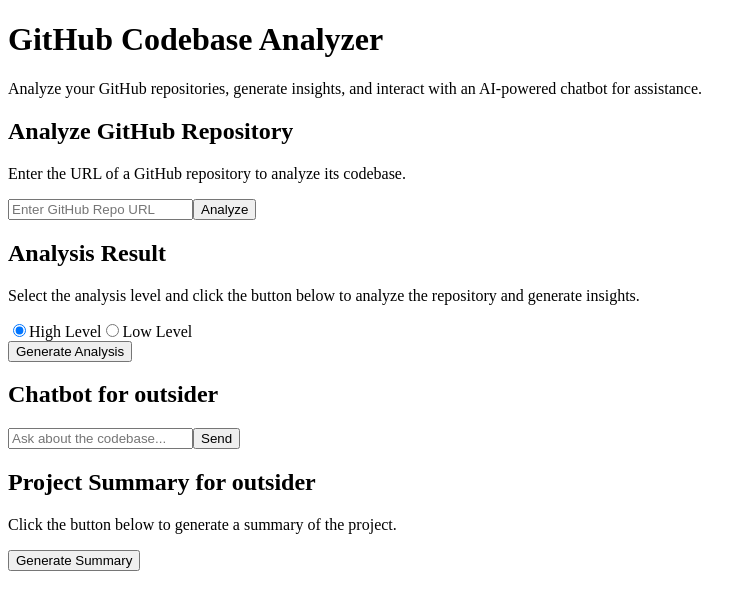
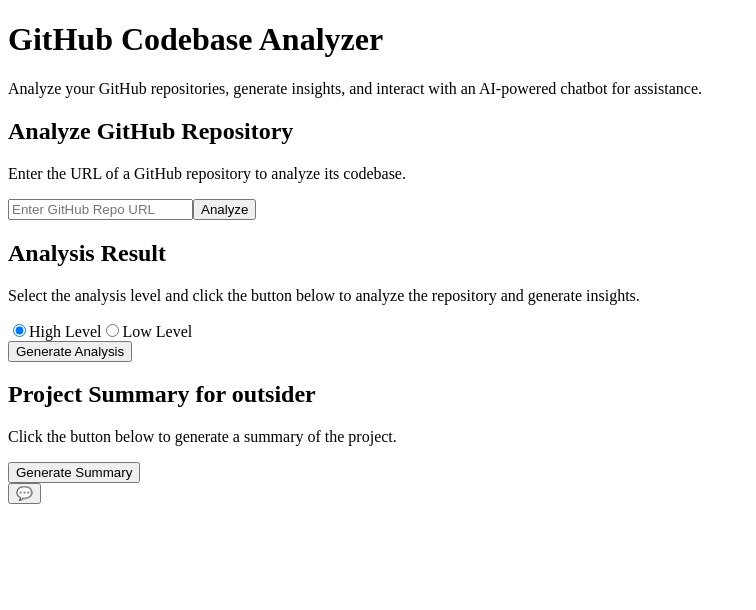
Before and after one commit to Ebin746/tinkhack, a Next.js app: page /dashboard in a window 1280 px wide. Shown: the top 610 px of the page, without its empty margins (0-756 px from the left). Built offline with nearby package versions, Linux system fonts and the light colour scheme.

Commit message:
feat: add chatbot toggle functionality and improve dashboard layout

```diff
--- a/src/app/dashboard/page.tsx
+++ b/src/app/dashboard/page.tsx
@@ -1,15 +1,19 @@
-
+"use client";
+import { useState } from "react";
 import RepoInput from "@/components/RepoInput";
 import AnalysisResult from "@/components/AnalysisResult";
 import Chatbot from "@/components/Chatbot";
 import Summarizer from "@/components/Summarizer";
 
 export default function Dashboard() {
+  const [isChatbotOpen, setIsChatbotOpen] = useState(false);
 
-
+  const toggleChatbot = () => {
+    setIsChatbotOpen(!isChatbotOpen);
+  };
 
   return (
- <main className="container mx-auto p-8 bg-white text-black min-h-screen">
+    <main className="container mx-auto p-8 bg-white text-black min-h-screen relative">
       <h1 className="text-4xl font-extrabold text-center mb-8 text-gray-800">
         GitHub Codebase Analyzer
       </h1>
@@ -19,9 +23,36 @@
       <div className="space-y-12">
         <RepoInput />
         <AnalysisResult />
-         <Chatbot />
         <Summarizer />
       </div>
+
+      {/* Chatbot Icon */}
+      <button
+        onClick={toggleChatbot}
+        className="fixed bottom-8 right-8 bg-blue-600 text-white p-4 rounded-full shadow-lg hover:bg-blue-700 focus:outline-none focus:ring-2 focus:ring-blue-500 focus:ring-offset-2"
+        aria-label="Open Chatbot"
+      >
+        💬
+      </button>
+
+      {/* Chatbot Popup */}
+      {isChatbotOpen && (
+        <div className="fixed bottom-20 right-4 sm:right-8 w-72 sm:w-96 bg-white border border-gray-300 rounded-lg shadow-lg">
+          <div className="flex justify-between items-center p-4 border-b border-gray-200">
+            <h3 className="text-lg font-semibold text-gray-800">Chatbot</h3>
+            <button
+              onClick={toggleChatbot}
+              className="text-gray-500 hover:text-gray-700 focus:outline-none"
+              aria-label="Close Chatbot"
+            >
+              ✖
+            </button>
+          </div>
+          <div className="p-4 max-h-80 overflow-y-auto">
+            <Chatbot />
+          </div>
+        </div>
+      )}
     </main>
   );
 }
```
Lines whose indentation alone changed are shown as unchanged.
